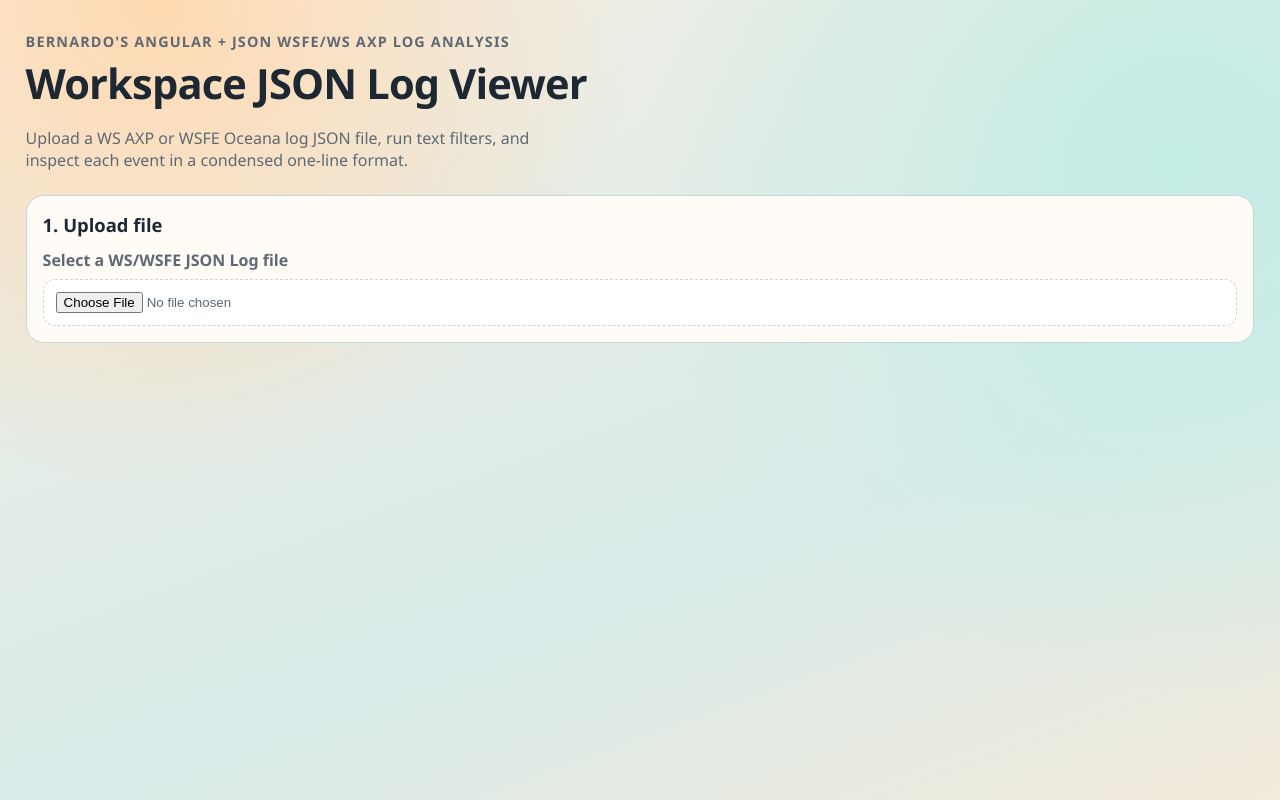
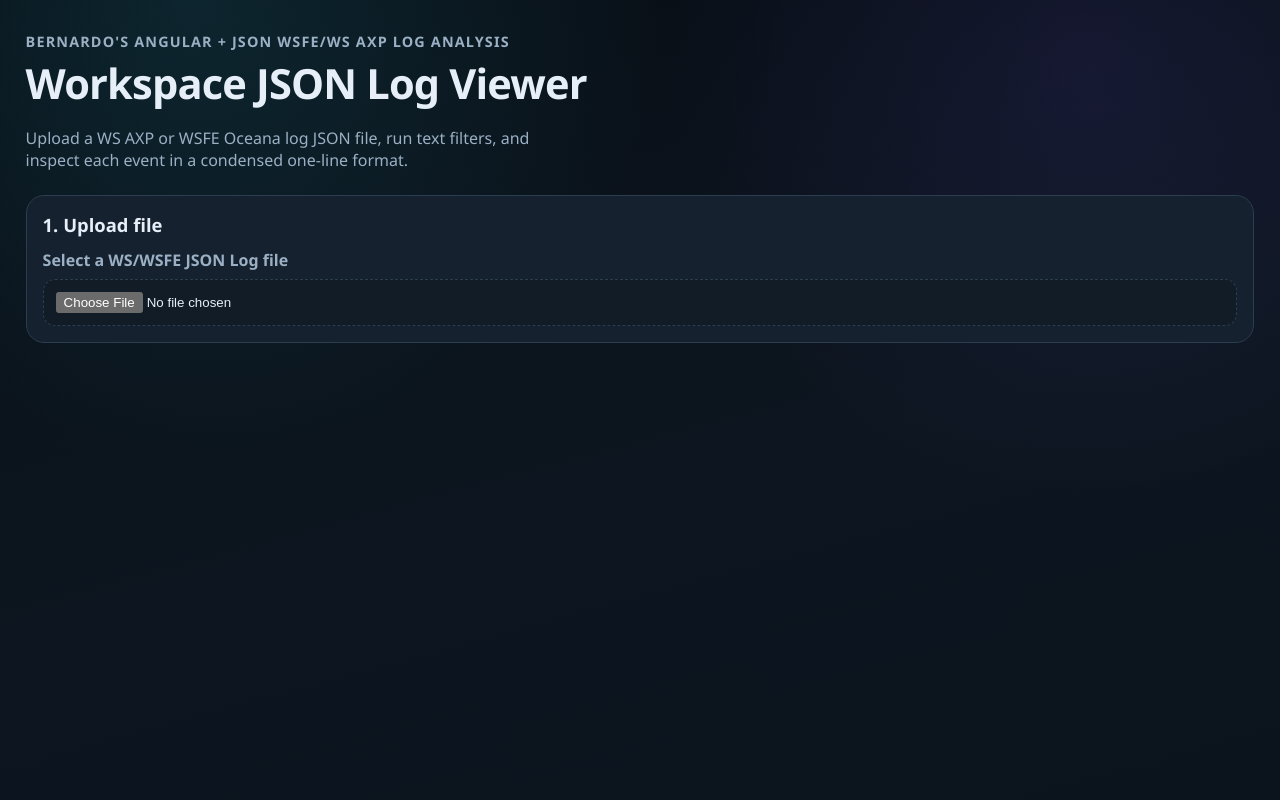
Before and after one commit to behrmart/WSlogviewer, an Angular app: page / in a window 1280 px wide. Built offline with nearby package versions, Linux system fonts and the light colour scheme.

Commit message:
Dark Theme instead

```diff
--- a/src/app/app.component.css
+++ b/src/app/app.component.css
@@ -1,21 +1,22 @@
 :host {
-  --bg-cream: #f4efe4;
-  --bg-mist: #d9ebe9;
-  --panel: #fffcf6;
-  --panel-border: #c4d8d5;
-  --text-main: #1d2833;
-  --text-soft: #5e6974;
-  --accent: #127482;
-  --accent-strong: #0f5d68;
-  --warm: #d86c2a;
+  --bg-night: #070d14;
+  --bg-deep: #0d1620;
+  --panel: #16222f;
+  --panel-elev: #1b2a38;
+  --panel-border: #2b3e4f;
+  --text-main: #e6eef7;
+  --text-soft: #9bb0c4;
+  --accent: #2eb5ca;
+  --accent-strong: #7ad8e6;
 
   display: block;
   min-height: 100vh;
   color: var(--text-main);
+  color-scheme: dark;
   background:
-    radial-gradient(circle at 12% 0%, #ffd9b1 0%, transparent 35%),
-    radial-gradient(circle at 92% 20%, #c2ece4 0%, transparent 40%),
-    linear-gradient(160deg, var(--bg-cream) 0%, var(--bg-mist) 65%, #f3ebdc 100%);
+    radial-gradient(circle at 15% 0%, rgba(46, 181, 202, 0.14) 0%, transparent 35%),
+    radial-gradient(circle at 85% 10%, rgba(124, 84, 255, 0.1) 0%, transparent 32%),
+    linear-gradient(165deg, var(--bg-night) 0%, var(--bg-deep) 58%, #0b141d 100%);
 }
 
 .page {
@@ -55,7 +56,7 @@
   border-radius: 18px;
   padding: 1rem;
   margin-bottom: 1rem;
-  background: color-mix(in srgb, var(--panel) 92%, white 8%);
+  background: color-mix(in srgb, var(--panel) 94%, #0a1219 6%);
   backdrop-filter: blur(4px);
 }
 
@@ -75,7 +76,8 @@
   border: 1px dashed var(--panel-border);
   border-radius: 12px;
   padding: 0.75rem;
-  background: #fff;
+  background: #111c27;
+  color: var(--text-main);
   cursor: pointer;
 }
 
@@ -85,7 +87,7 @@
 }
 
 .error-line {
-  color: #b31f24;
+  color: #ff7d85;
   font-weight: 600;
 }
 
@@ -96,7 +98,7 @@
 }
 
 .summary-item {
-  background: #fff;
+  background: var(--panel-elev);
   border: 1px solid var(--panel-border);
   border-radius: 12px;
   padding: 0.75rem;
@@ -120,17 +122,17 @@
 }
 
 .clear-btn {
-  border: 1px solid color-mix(in srgb, var(--accent) 65%, white 35%);
-  background: color-mix(in srgb, var(--accent) 12%, white 88%);
+  border: 1px solid #37637a;
+  background: #173143;
   border-radius: 999px;
   padding: 0.4rem 0.8rem;
-  color: var(--accent-strong);
+  color: #9de6f1;
   font-weight: 700;
   cursor: pointer;
 }
 
 .clear-btn:hover {
-  background: color-mix(in srgb, var(--accent) 20%, white 80%);
+  background: #1d3f54;
 }
 
 .filters-grid {
@@ -154,8 +156,12 @@
   padding: 0.55rem 0.65rem;
   border-radius: 10px;
   border: 1px solid var(--panel-border);
-  background: #fff;
+  background: #111c27;
   color: var(--text-main);
+}
+
+.filters-grid input::placeholder {
+  color: #74899e;
 }
 
 .metadata-grid {
@@ -167,7 +173,7 @@
 .meta-card {
   border: 1px solid var(--panel-border);
   border-radius: 10px;
-  background: #fff;
+  background: var(--panel-elev);
   padding: 0.6rem;
   display: grid;
   gap: 0.3rem;
@@ -195,9 +201,9 @@
   line-height: 1.35;
   max-height: 260px;
   overflow: auto;
-  border: 1px solid #d8e8e4;
+  border: 1px solid #314556;
   border-radius: 8px;
-  background: #f7fbfa;
+  background: #0e1822;
   padding: 0.55rem;
 }
 
@@ -210,7 +216,7 @@
 .events-scroll {
   border: 1px solid var(--panel-border);
   border-radius: 12px;
-  background: #fff;
+  background: var(--panel-elev);
   overflow-x: auto;
 }
 
@@ -231,7 +237,7 @@
   gap: 0.5rem;
   align-items: center;
   padding: 0.42rem 0.6rem;
-  border-bottom: 1px solid #deebe8;
+  border-bottom: 1px solid #2a3e4f;
 }
 
 .event-line:last-child {
@@ -242,7 +248,7 @@
   position: sticky;
   top: 0;
   z-index: 1;
-  background: #edf5f4;
+  background: #203443;
   font-weight: 700;
   color: var(--text-soft);
 }
@@ -262,21 +268,21 @@
 
 .col-level {
   font-weight: 700;
-  color: var(--accent-strong);
+  color: #8fdef0;
 }
 
 .col-level.level-error {
-  color: #9c1118;
-  background: #ffe7e7;
-  border: 1px solid #f1b6ba;
+  color: #ff969e;
+  background: #471b22;
+  border: 1px solid #7e3844;
   border-radius: 8px;
   padding: 0.14rem 0.4rem;
 }
 
 .col-level.level-warning {
-  color: #735100;
-  background: #fff3bf;
-  border: 1px solid #e9cf6a;
+  color: #f9dd84;
+  background: #4b3f1c;
+  border: 1px solid #7d6830;
   border-radius: 8px;
   padding: 0.14rem 0.4rem;
 }
@@ -291,10 +297,10 @@
 }
 
 .json-btn {
-  border: 1px solid #9ec8c2;
+  border: 1px solid #38637b;
   border-radius: 999px;
-  background: #f2fbf8;
-  color: #0f5d68;
+  background: #173246;
+  color: #9ce8f3;
   font-weight: 700;
   font-size: 0.75rem;
   padding: 0.22rem 0.55rem;
@@ -302,12 +308,12 @@
 }
 
 .json-btn:hover {
-  background: #def2ee;
+  background: #1d4157;
 }
 
 .event-json {
-  border-bottom: 1px solid #deebe8;
-  background: #f7fbfa;
+  border-bottom: 1px solid #2a3e4f;
+  background: #111d28;
   padding: 0.55rem 0.75rem;
 }
 
--- a/src/styles.css
+++ b/src/styles.css
@@ -10,6 +10,6 @@ body {
 
 body {
   font-family: 'Fira Sans', 'IBM Plex Sans', 'Segoe UI', sans-serif;
-  color: #1d2833;
-  background: #f4efe4;
+  color: #e6eef7;
+  background: #070d14;
 }
```
